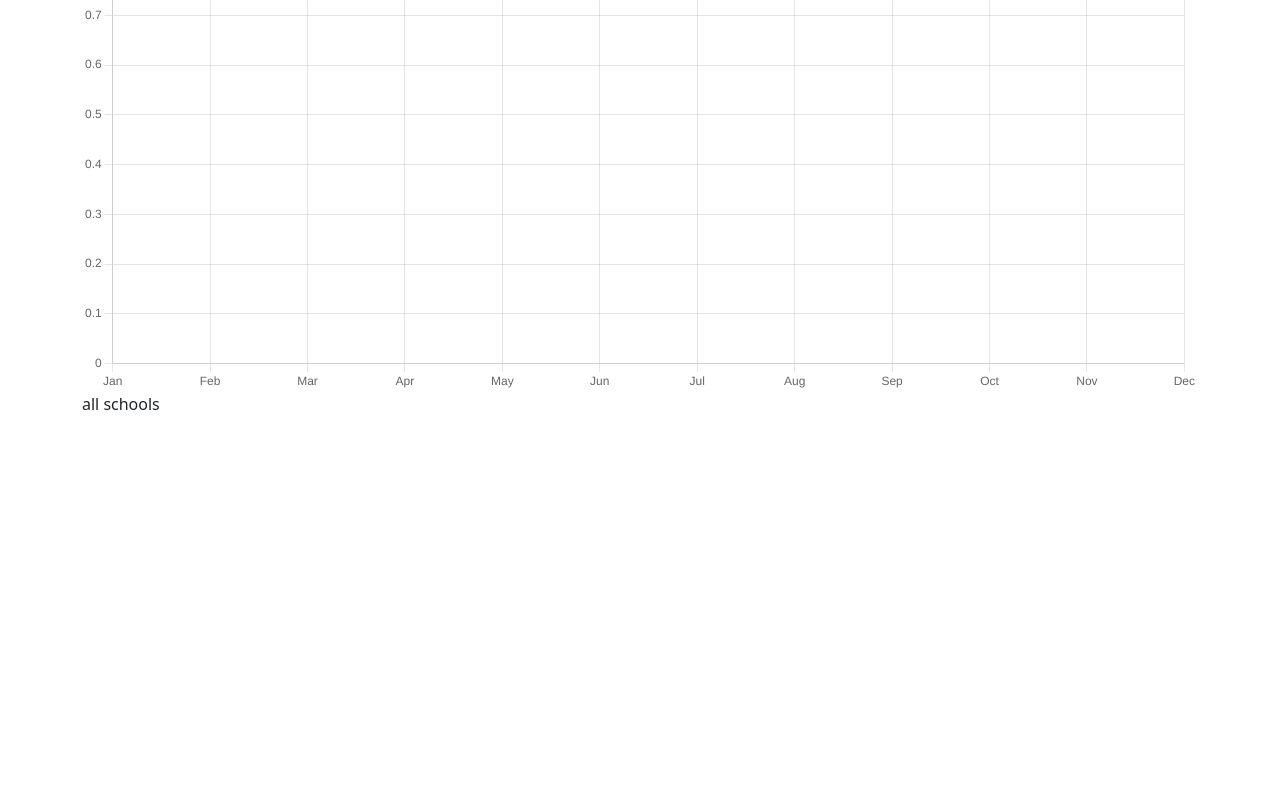
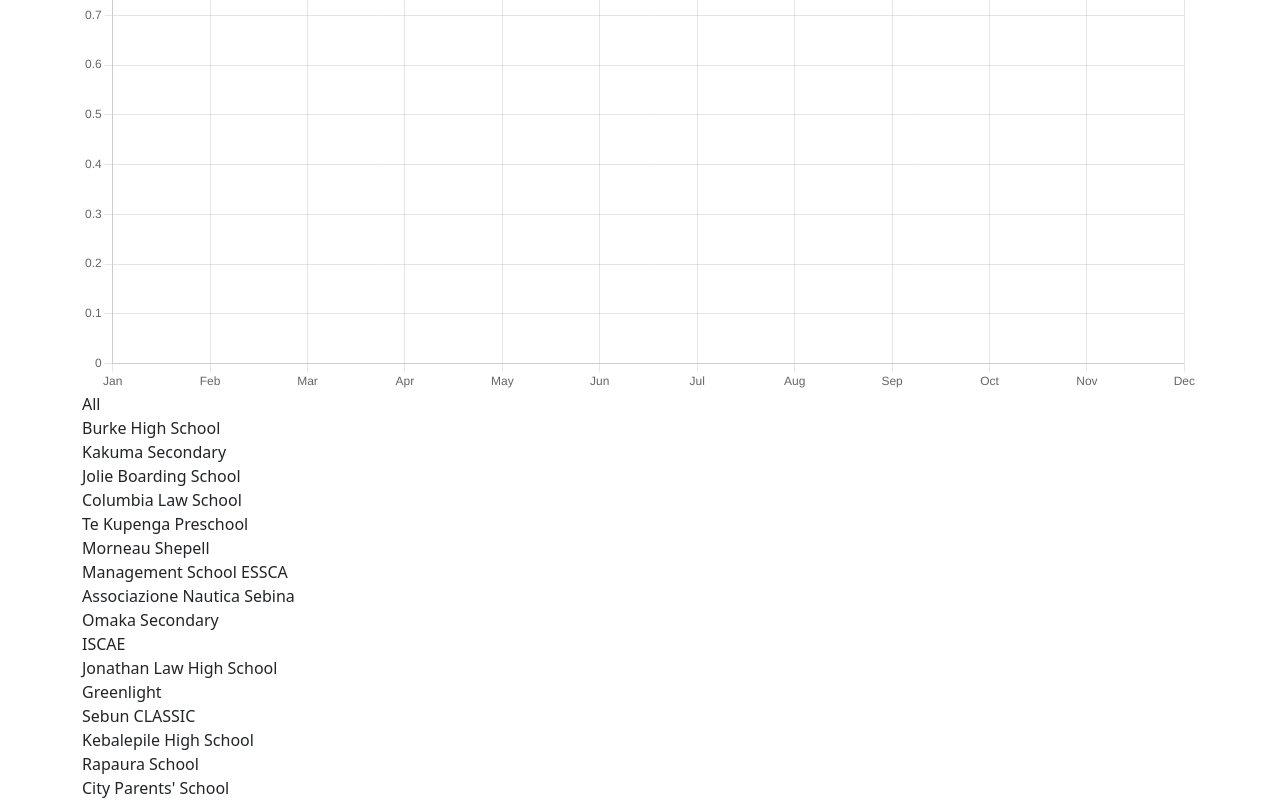
Before and after one commit to mai-mohamed/AnalysisChart, a React (Create React App) app: page / in a window 1280 px wide. Shown: the part 398-1198 px from the top of the page. Before the commit the page ends 814 px from the top, so only its background shows below. Built offline with nearby package versions, Linux system fonts and the light colour scheme; data requests are answered from the project's data file.

Commit message:
formating schools component

```diff
--- a/src/modules/lessons/components/allSchoolsSection/allSchoolsSection.tsx
+++ b/src/modules/lessons/components/allSchoolsSection/allSchoolsSection.tsx
@@ -1,11 +1,16 @@
-import {FC} from "react";
+import { FC } from "react";
+import { useSelector } from "react-redux";
+import { selectOptions } from "../../../../shared/models/selectOptions.model";
 
-const AllSchoolsSection:FC=()=>{
-    return(
-        <div className="all-schools-wrapper">
-            all schools
-        </div>
-    )
-}
+const AllSchoolsSection: FC = () => {
+  const schools = useSelector(({ lessons }: any) => lessons.schoolsData);
+  return (
+    <div className="all-schools-wrapper">
+      {schools.map((school: selectOptions, i: number) => (
+        <div key={i}>{school.label}</div>
+      ))}
+    </div>
+  );
+};
 
 export default AllSchoolsSection;
```
